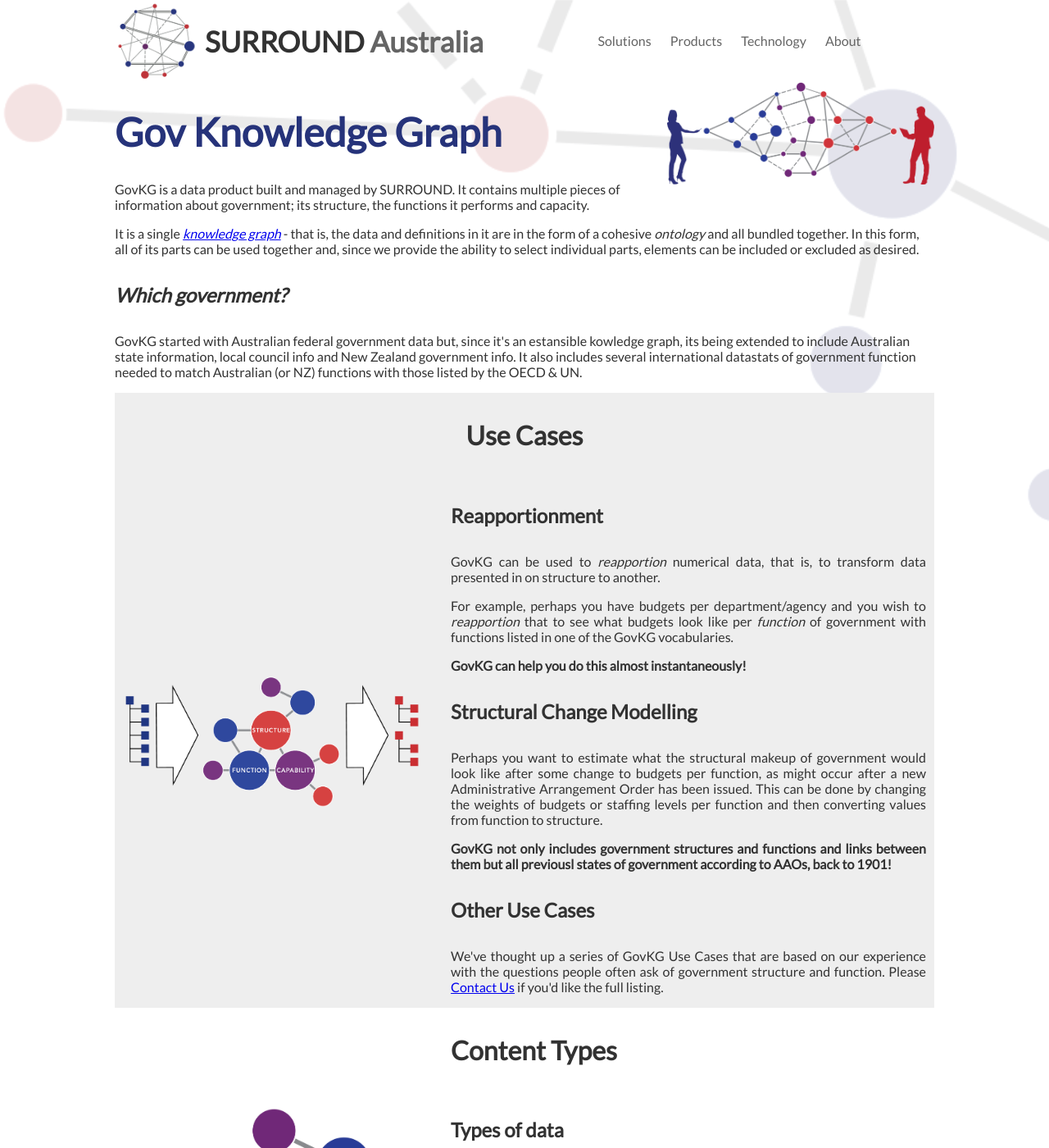
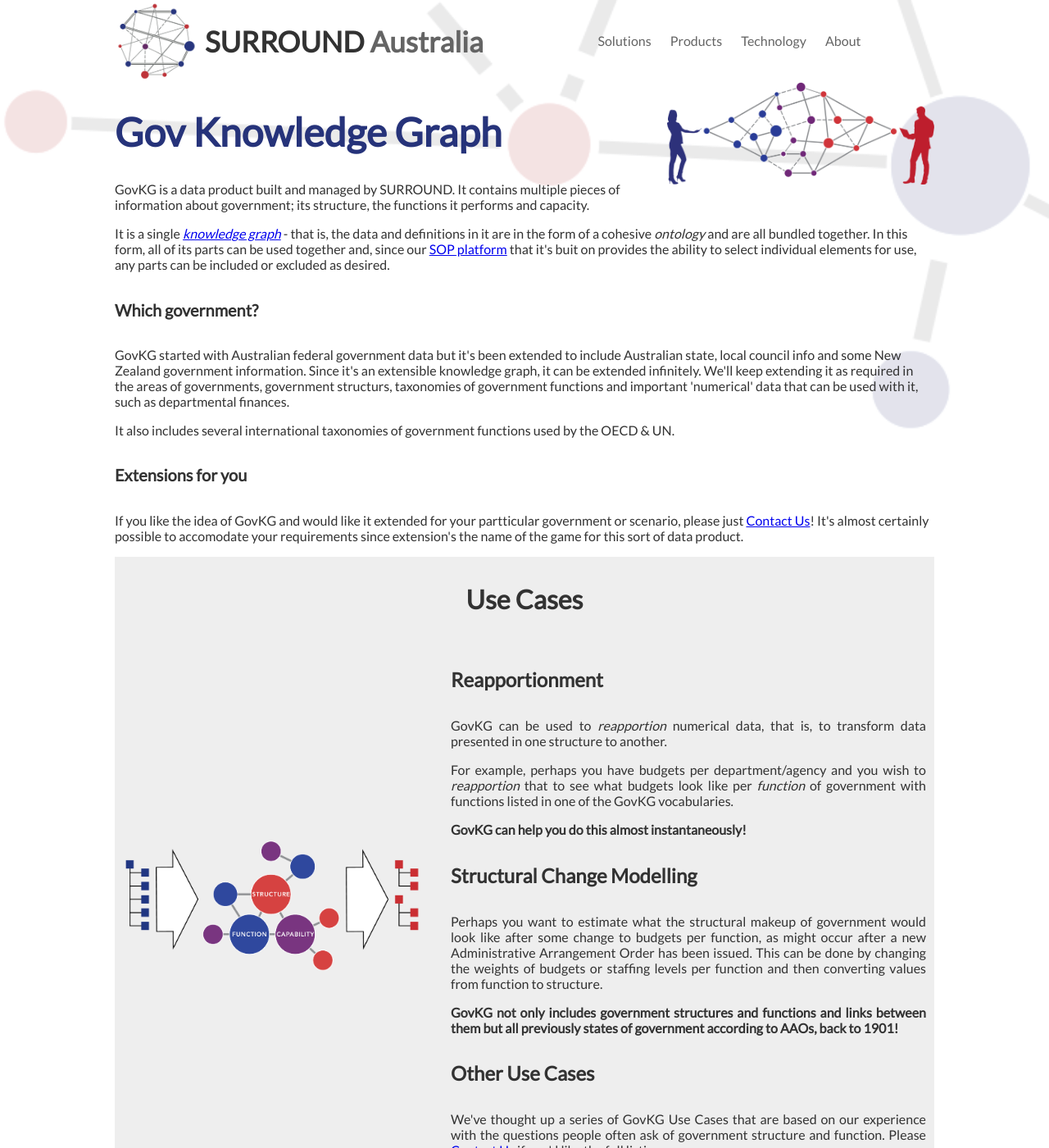
Before and after one commit to surroundaustralia/surroundaustralia.com, a Jekyll site: the page built from pages/govkg.html, in a window 1280 px wide and 1400 px high. Shown: the whole window at 82% size. Built offline with Jekyll 4.4.1, drawn with Linux system fonts in a browser that asks for light colours; some of the changed text lies outside the part shown.

Commit message:
improved intro blurb

```diff
--- a/pages/govkg.html
+++ b/pages/govkg.html
@@ -6,9 +6,12 @@
 <img src="images/icon-govkg.png" alt="GovKG icon" style="height:125px; float:right;" />
 <h1>Gov Knowledge Graph</h1>
 <p>GovKG is a data product built and managed by SURROUND. It contains multiple pieces of information about government; its structure, the functions it performs and capacity.</p>
-<p>It is a single <em><a href="https://en.wikipedia.org/wiki/Ontology_(information_science)">knowledge graph</a></em> - that is, the data and definitions in it are in the form of a cohesive <em>ontology</em> and all bundled together. In this form, all of its parts can be used together and, since we provide the ability to select individual parts, elements can be included or excluded as desired.</p>
-<h4 style="font-style:italic;">Which government?</h4>
-<p>GovKG started with Australian federal government data but, since it's an estansible kowledge graph, its being extended to include Australian state information, local council info and New Zealand government info. It also includes several international datastats of government function needed to match Australian (or NZ) functions with those listed by the OECD &amp; UN.</p>
+<p>It is a single <em><a href="https://en.wikipedia.org/wiki/Ontology_(information_science)">knowledge graph</a></em> - that is, the data and definitions in it are in the form of a cohesive <em>ontology</em> and are all bundled together. In this form, all of its parts can be used together and, since our <a href="/sop">SOP platform</a> that it's buit on provides the ability to select individual elements for use, any parts can be included or excluded as desired.</p>
+<h5>Which government?</h5>
+<p>GovKG started with Australian federal government data but it's been extended to include Australian state, local council info and some New Zealand government information. Since it's an extensible knowledge graph, it can be extended infinitely. We'll keep extending it as required in the areas of governments, government structurs, taxonomies of government functions and important 'numerical' data that can be used with it, such as departmental finances.</p>
+<p>It also includes several international taxonomies of government functions used by the OECD &amp; UN.</p>
+<h5>Extensions for you</h5>
+<p>If you like the idea of GovKG and would like it extended for your partticular government or scenario, please just <a href="/contact">Contact Us</a>! It's almost certainly possible to accomodate your requirements since extension's the name of the game for this sort of data product.</p>
 
 <style>
     #usecases {
@@ -172,12 +175,12 @@
     </div>
     <div style="grid-row:2; grid-column:2;">
         <h4>Reapportionment</h4>
-        <p>GovKG can be used to <em>reapportion</em> numerical data, that is, to transform data presented in on structure to another.</p>
+        <p>GovKG can be used to <em>reapportion</em> numerical data, that is, to transform data presented in one structure to another.</p>
         <p>For example, perhaps you have budgets per department/agency and you wish to <em>reapportion</em> that to see what budgets look like per <em>function</em> of government with functions listed in one of the GovKG vocabularies.</p>
         <p><strong>GovKG can help you do this almost instantaneously!</strong></p>
         <h4>Structural Change Modelling</h4>
         <p>Perhaps you want to estimate what the structural makeup of government would look like after some change to budgets per function, as might occur after a new Administrative Arrangement Order has been issued. This can be done by changing the weights of budgets or staffing levels per function and then converting values from function to structure.</p>
-        <p><strong>GovKG not only includes government structures and functions and links between them but all previousl states of government according to AAOs, back to 1901!</strong></p>
+        <p><strong>GovKG not only includes government structures and functions and links between them but all previously states of government according to AAOs, back to 1901!</strong></p>
         <h4>Other Use Cases</h4>
         <p>We've thought up a series of GovKG Use Cases that are based on our experience with the questions people often ask of government structure and function. Please <a href="/contact">Contact Us</a> if you'd like the full listing.</p>
     </div>
@@ -311,22 +314,22 @@
         <h4>Classification Taxonomies</h4>
     </div>
     <a href="#agift" name="modal" class="contentitem taxonomy" style="grid-row:5; grid-column:1;">
-        <p>AGIFT</p>
+        <p>Australian Government Interactive Functions Thesuarus (AGIFT)</p>
     </a>
     <a href="#gpc" name="modal" class="contentitem taxonomy" style="grid-row:5; grid-column:2;">
-        <p>GPC</p>
+        <p>Government Purpose Classification (GPC)</p>
     </a>
     <a href="#lgpc" name="modal" class="contentitem taxonomy" style="grid-row:5; grid-column:3;">
-        <p>LGPC</p>
+        <p>Local Government Purpose Classification (LGPC)</p>
     </a>
     <a href="#cofog" name="modal" class="contentitem taxonomy" style="grid-row:5; grid-column:4;">
-        <p>COFOG</p>
+        <p>Classifications of Functions of Government (COFOG)</p>
     </a>
     <a href="#crsth" name="modal" class="contentitem taxonomy" style="grid-row:5; grid-column:5;">
-        <p>CRS-Th</p>
+        <p>Commonwealth Record Series (CRS) Thesaurus</p>
     </a>
     <a href="#cofoga" name="modal" class="contentitem taxonomy" style="grid-row:6; grid-column:3;">
-        <p>COFOG-A</p>
+        <p>Classifications of Functions of Government - Australia (COFOG-A)</p>
     </a>
 
     <div style="grid-row:7; grid-column:2/5; text-align: center;">
```
